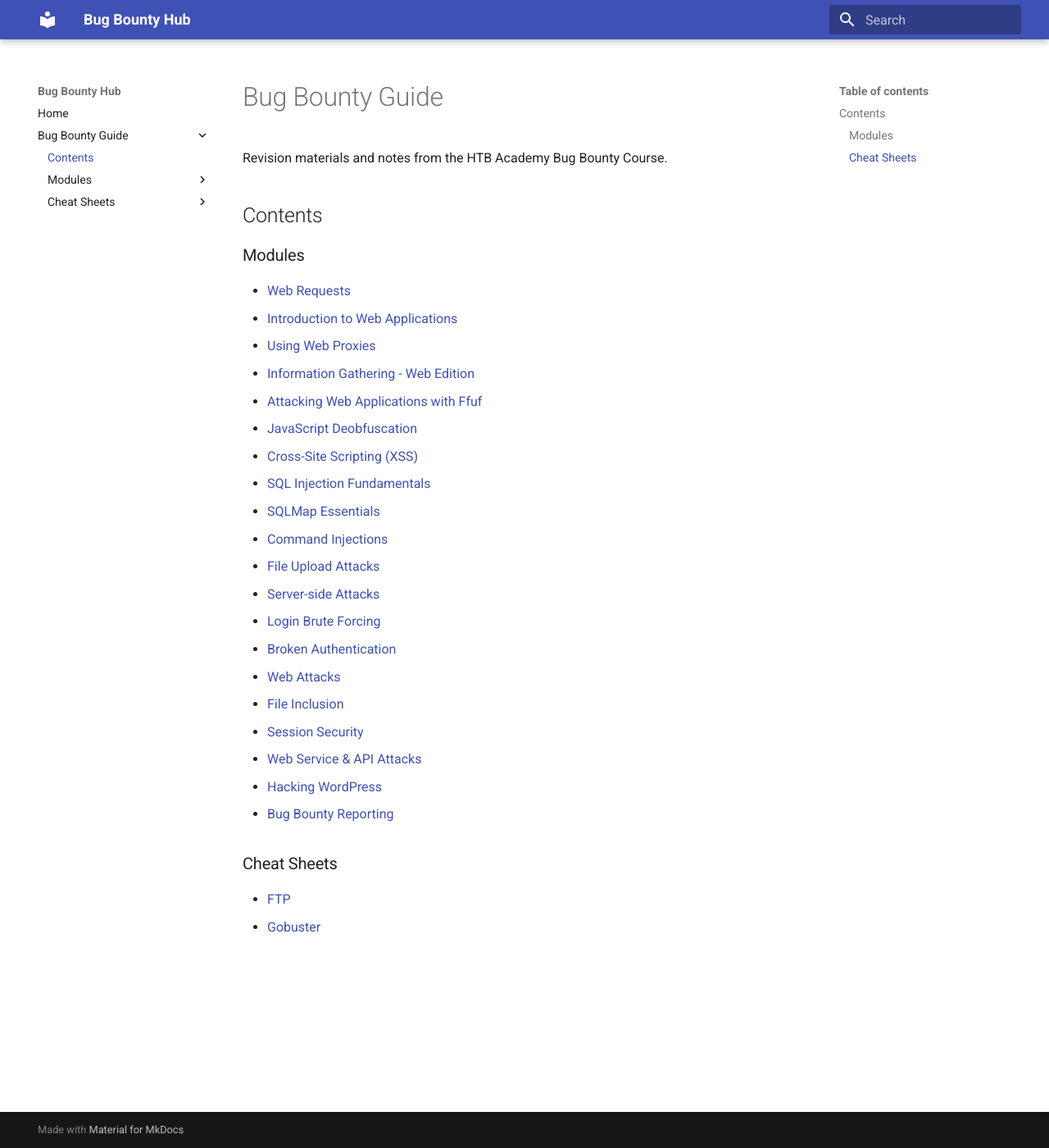
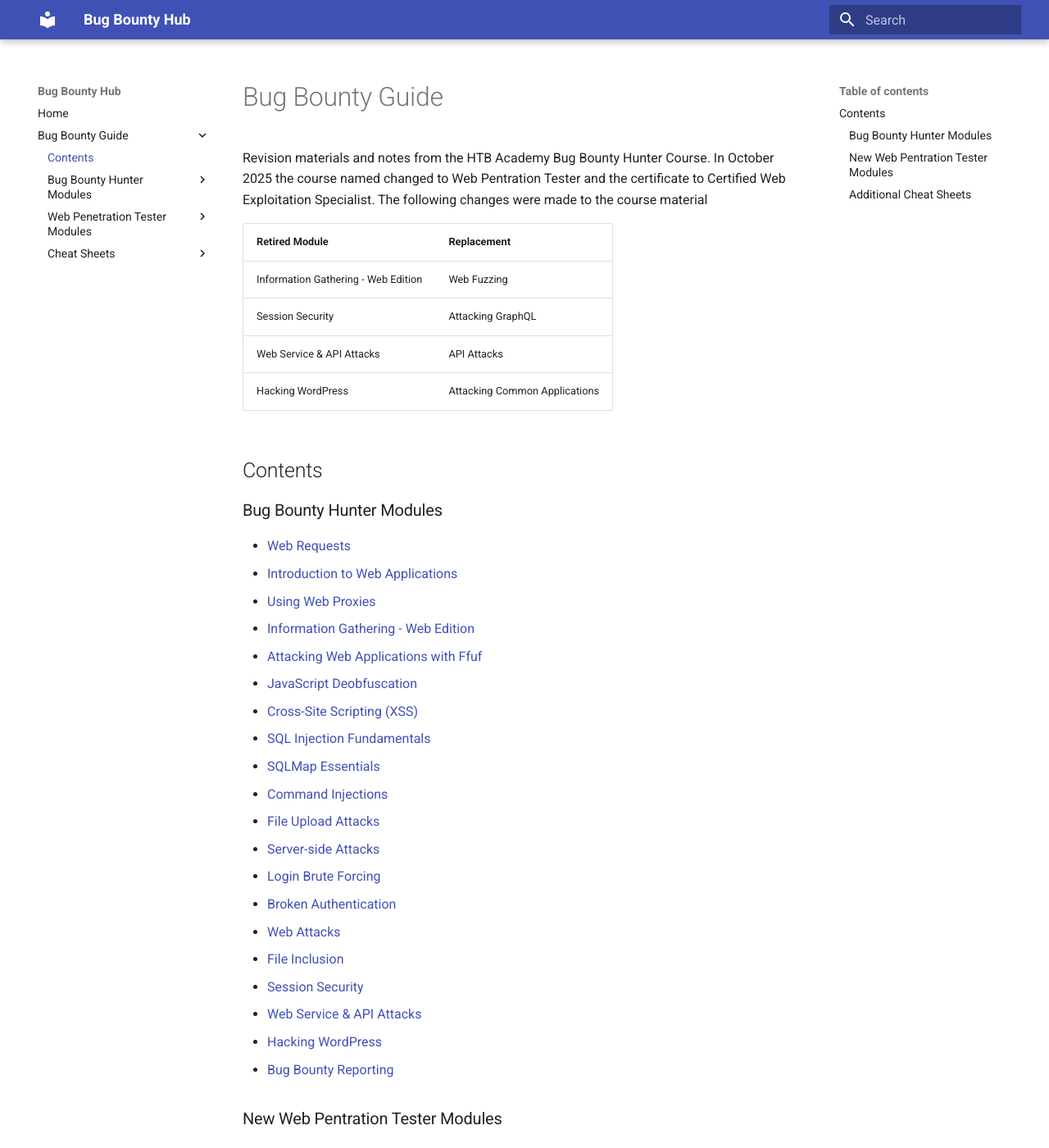
Before and after one commit to variable190/BugBounty, an MkDocs documentation site: the page built from docs/bug-bounty-guide/index.md, in a window 1280 px wide and 1400 px high. Shown: the whole window at 82% size. Built offline with MkDocs 1.6.1 and Material for MkDocs 9.7.7, drawn with Linux system fonts in a browser that asks for light colours; some of the changed text lies outside the part shown.

Commit message:
add new modules

```diff
--- a/docs/bug-bounty-guide/index.md
+++ b/docs/bug-bounty-guide/index.md
@@ -1,10 +1,19 @@
 # Bug Bounty Guide
 
-Revision materials and notes from the HTB Academy Bug Bounty Course.
+Revision materials and notes from the HTB Academy Bug Bounty Hunter Course.
+In October 2025 the course named changed to Web Pentration Tester and the certificate to Certified Web Exploitation Specialist.
+The following changes were made to the course material
+
+| Retired Module | Replacement |
+|----------------|-------------|
+| Information Gathering - Web Edition | Web Fuzzing |
+| Session Security | Attacking GraphQL |
+| Web Service & API Attacks | API Attacks |
+| Hacking WordPress | Attacking Common Applications |
 
 ## Contents
 
-### Modules
+### Bug Bounty Hunter Modules
 - [Web Requests](./web-requests.md)
 - [Introduction to Web Applications](./introduction-to-web-applications.md)
 - [Using Web Proxies](./using-web-proxies.md)
@@ -26,6 +35,12 @@
 - [Hacking WordPress](./hacking-wordpress.md)
 - [Bug Bounty Reporting](./bug-bounty-hunting-process.md)
 
-### Cheat Sheets
+### New Web Pentration Tester Modules
+- [Web Fuzzing](./web-fuzzing.md)
+- [Attacking GraphQL](./attacking-graphql.md)
+- [API Attacks](./api-attacks.md)
+- [Attacking Common Applications](./attacking-common-applications.md)
+
+### Additional Cheat Sheets
 - [FTP](./ftp-cheat.md)
 - [Gobuster](./gobuster-cheat.md)
--- a/mkdocs.yml
+++ b/mkdocs.yml
@@ -3,7 +3,7 @@
   - Home: index.md
   - Bug Bounty Guide:
     - Contents: bug-bounty-guide/index.md
-    - Modules:
+    - Bug Bounty Hunter Modules:
       - Web Requests: bug-bounty-guide/web-requests.md
       - Introduction to Web Applications: bug-bounty-guide/introduction-to-web-applications.md
       - Using Web Proxies: bug-bounty-guide/using-web-proxies.md
@@ -24,6 +24,11 @@
       - Web Service & API Attacks: bug-bounty-guide/web-service-and-api-attacks.md
       - Hacking WordPress: bug-bounty-guide/hacking-wordpress.md
       - Bug Bounty Hunting Process: bug-bounty-guide/bug-bounty-hunting-process.md
+    - Web Penetration Tester Modules:
+      - Web Fuzzing: bug-bounty-guide/web-fuzzing.md
+      - Attacking GraphQL: bug-bounty-guide/attacking-graphql.md
+      - API Attacks: bug-bounty-guide/api-attacks.md
+      - Attacking Common Applications: bug-bounty-guide/attacking-common-applications.md
     - Cheat Sheets:
       - FTP: bug-bounty-guide/ftp-cheat.md
       - Gobuster: bug-bounty-guide/gobuster-cheat.md
```
Also changed, not shown: docs/bug-bounty-guide/cross-site-scripting-(xss).md (+1 -6 lines), docs/index.md (+3 -3 lines), docs/bug-bounty-guide/api-attacks.md (added), docs/bug-bounty-guide/attacking-common-applications.md (added), docs/bug-bounty-guide/attacking-graphql.md (added), docs/bug-bounty-guide/web-fuzzing.md (added).
